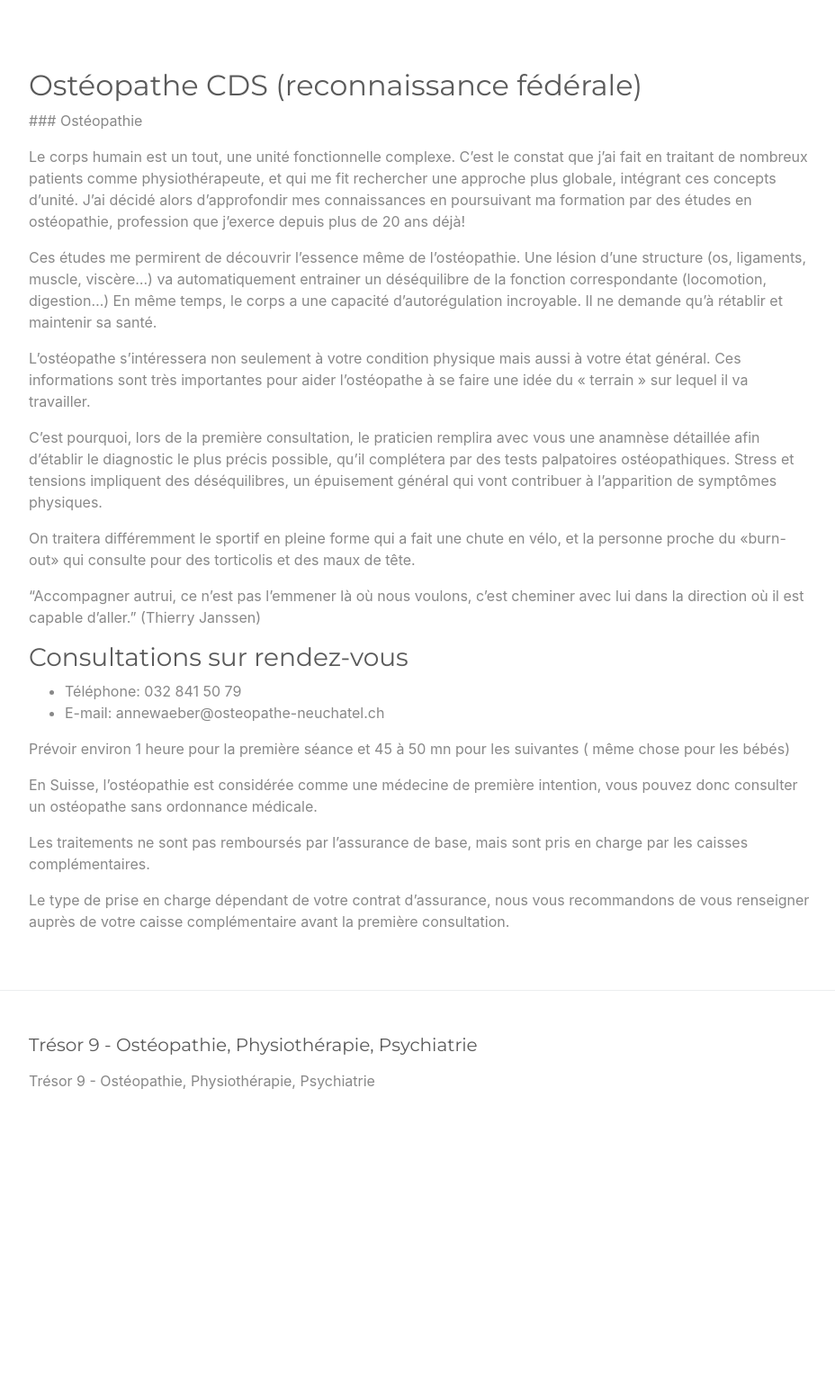
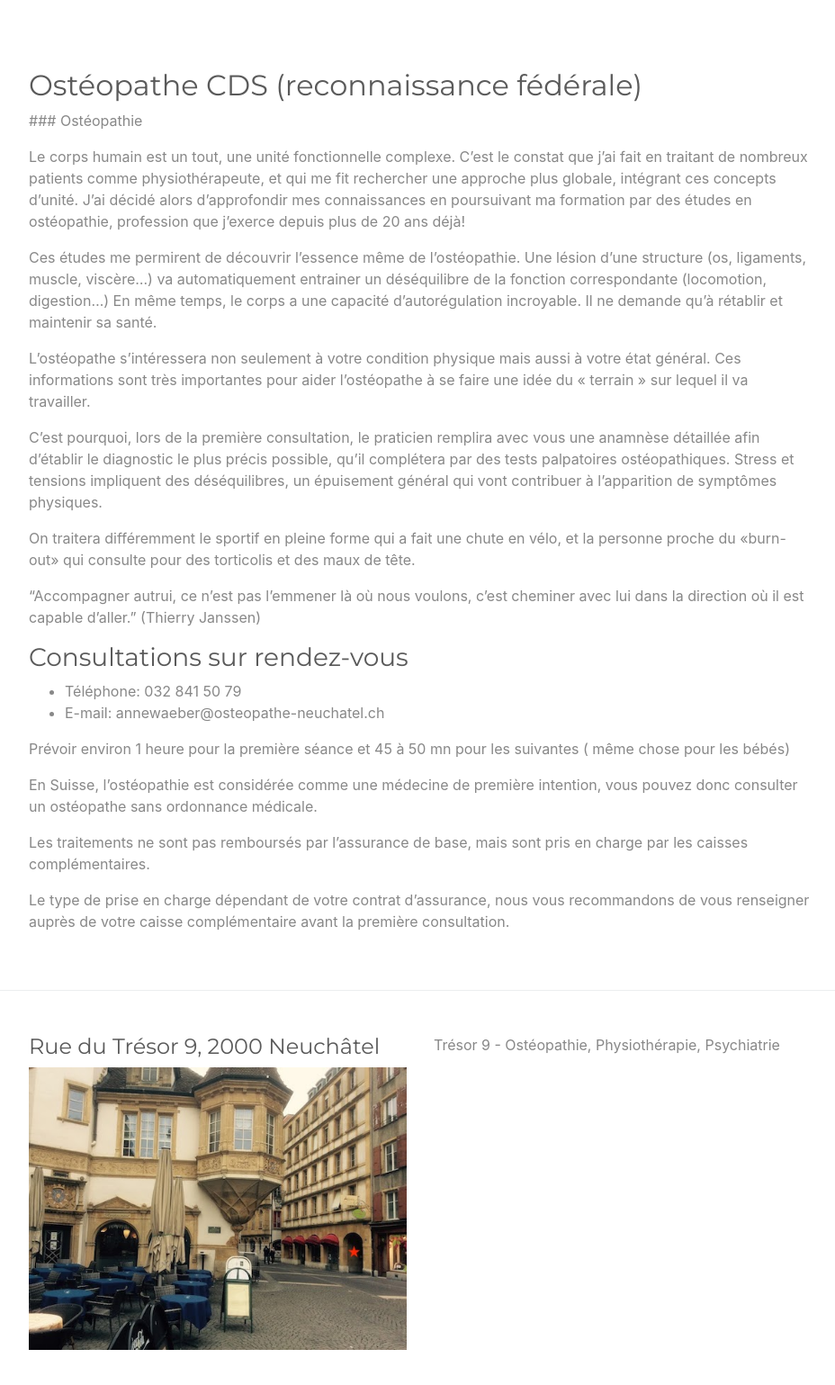
Before and after one commit to tresor9/tresor9, a Jekyll site: the page built from people/waeber.md, in a window 1280 px wide, cut to the strip 684-2232 px from the top of the page. Shown: the top 1539 px of the strip at 90% size, without its empty margins (173-1101 px from the left). Built offline with Jekyll 4.4.1, drawn with Linux system fonts in a browser that asks for light colours; before the commit the page ends 1961 px from its top, so only the background shows below that.

Commit message:
Added pictures

```diff
--- a/_includes/footer.html
+++ b/_includes/footer.html
@@ -1,10 +1,13 @@
 
-<div class="py-5 border-top">
+<div class="py-5 border-top footer">
   <div class="container">
 
-    <p class="h5 mb-3">{{ site.title | escape }}</p>
+    <div class="row">
 
-    <div class="row">
+      <div class="col-sm">
+        <h2>Rue du Trésor 9, 2000 Neuchâtel</h2>
+        <img src="/assets/images/footer.jpg" class="img-fluid" alt="Responsive image">
+      </div>
 
       <div class="col-sm">
         <ul class="list-unstyled">
--- a/assets/main.scss
+++ b/assets/main.scss
@@ -16,6 +16,42 @@
 }
 
 .header {
+
+    @include stretch-to-vw;
+
+    overflow: hidden;
+    margin-bottom: 5em;
+    margin-top: 0em;
+    color: white;
+    height: 600px;
+
+    .background {
+        position: absolute;
+        width: 100%;
+        height: 100%;
+        z-index: -10;
+        opacity: 1;
+
+        filter: brightness(50%);
+
+        background-image: brightness(10%);
+        background-size: cover;
+        background-repeat: no-repeat;
+        background-position: center center;
+    }
+
+    h1 {
+        margin-top: 3em;
+        margin-bottom: 1em;
+        font-size: 2em;
+        @include media-breakpoint-up(sm) { font-size: 2em; }
+        @include media-breakpoint-up(md) { font-size: 2.5em; }
+        @include media-breakpoint-up(lg) { font-size: 3em; }
+        @include media-breakpoint-up(xl) { font-size: 3em; }
+    }
+}
+
+.title-header {
 
     @include stretch-to-vw;
 
@@ -67,6 +103,20 @@
 
 }
 
+.footer {
+
+    h2 {
+
+        font-size: 1em;
+        @include media-breakpoint-up(sm) { font-size: 1em; }
+        @include media-breakpoint-up(md) { font-size: 1em; }
+        @include media-breakpoint-up(lg) { font-size: 1em; }
+        @include media-breakpoint-up(xl) { font-size: 1.5em; }
+
+    }
+
+}
+
 main {
 
     img {
```
Also changed, not shown: index.md (+1 -6 lines), people/waeber.md (+1 -1 lines), people/walker.md (+1 -1 lines), 8 other files.
